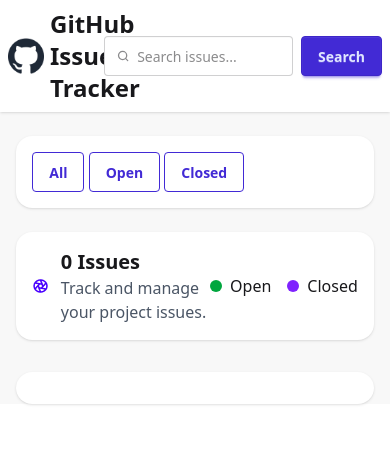
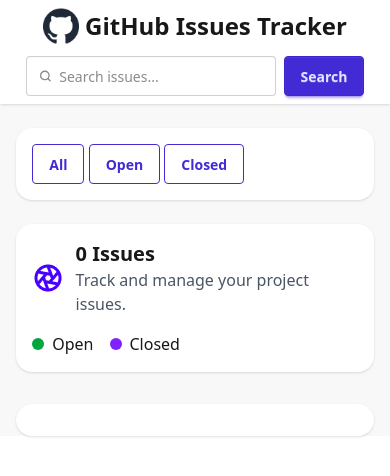
Before and after one commit to ProgramingWithArifin/github-issue-tracker, a plain HTML site: page home.html in a window 390 px wide. Drawn offline with nearby package versions, Linux system fonts and the light colour scheme.

Commit message:
nav tab and counter responsive done

```diff
--- a/home.html
+++ b/home.html
@@ -24,7 +24,7 @@
 
 <body class="bg-base-200">
     <header class="mb-4">
-        <div class="navbar bg-base-100 shadow-sm">
+        <div class="navbar bg-base-100 shadow-sm flex-col sm:flex-row gap-3">
             <div class="flex-1">
                 <a class="text-2xl w-auto flex items-center font-semibold gap-1.5"><img class="w-[36px]"
                         src="./assets/github-logo.png" alt=""><span>GitHub Issues Tracker</span></a>
@@ -50,7 +50,7 @@
             <button class="btn btn-outline btn-primary">Open</button>
             <button class="btn btn-outline btn-primary">Closed</button>
         </section>
-        <section class="counter bg-base-100 rounded-2xl flex items-center justify-between p-4 shadow-sm">
+        <section class="counter bg-base-100 rounded-2xl flex items-start sm:items-center justify-center sm:justify-between p-4 shadow-sm flex-col sm:flex-row gap-4">
             <div class="left flex justify-center items-center gap-3">
                 <div class="icon"><img src="./assets/Aperture.png" alt=""></div>
                 <div class="text">
```
